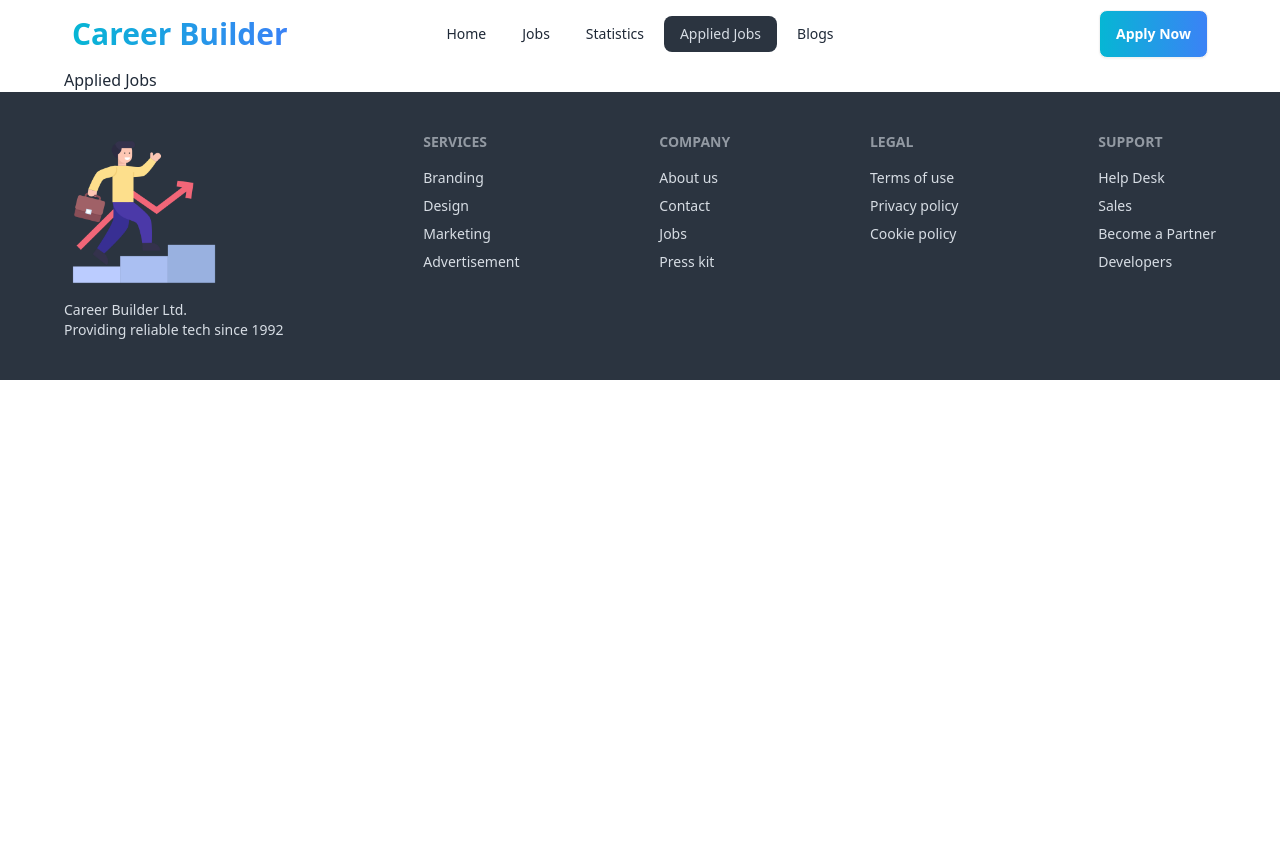
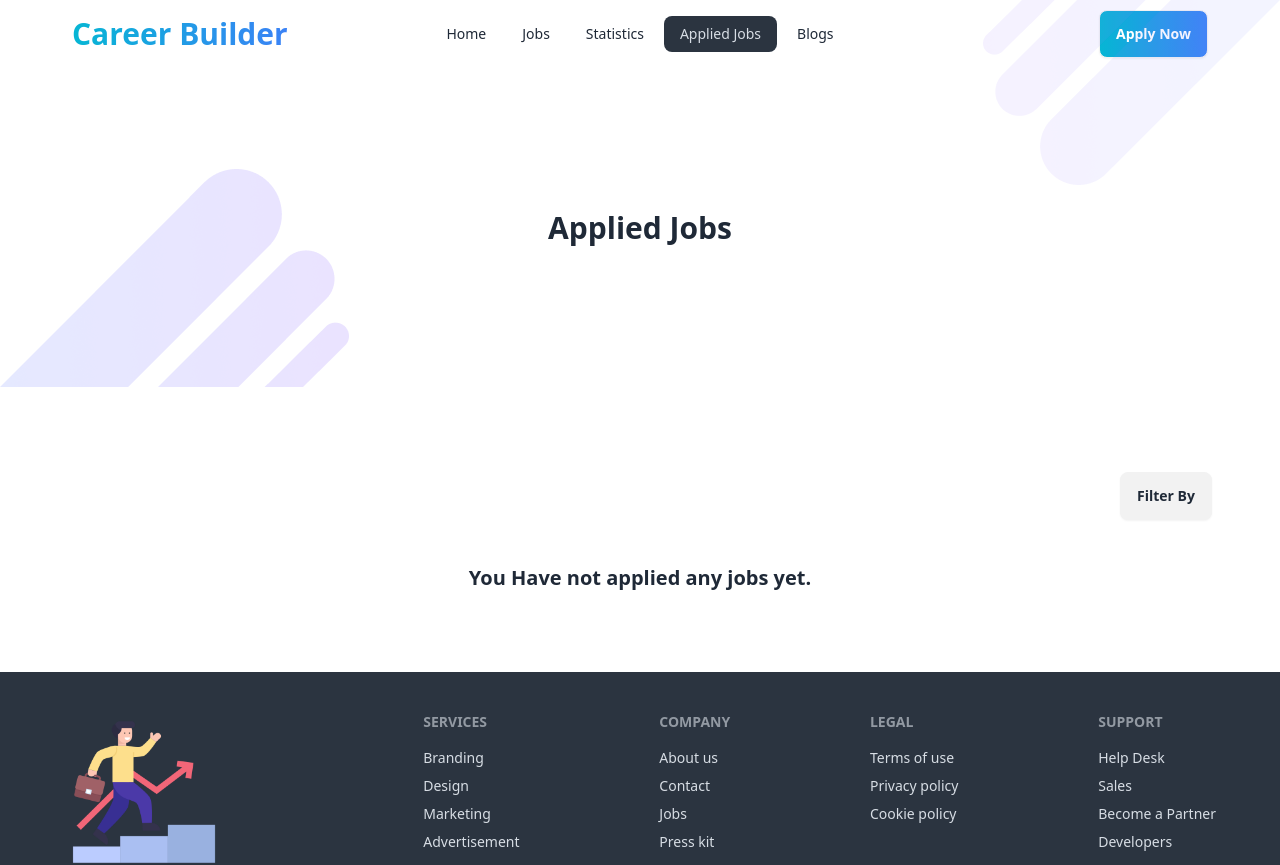
Before and after one commit to antu619/career-builder, a React (Vite) app: page /applied in a window 1280 px wide. Shown: the top 865 px of the page. Before the commit the page ends 800 px from the top, so only its background shows below. Built offline with nearby package versions, Linux system fonts and the light colour scheme.

Commit message:
Show Applied Jobs with filter option

```diff
--- /dev/null
+++ b/src/components/AppliedJobs/AppliedJob.jsx
@@ -0,0 +1,37 @@
+import React from 'react';
+import { AiOutlineDollar } from 'react-icons/ai';
+import { IoLocationOutline } from 'react-icons/io5';
+import { Link } from 'react-router-dom';
+
+const AppliedJob = ({appliedJob}) => {
+
+    const {id, logo, job_title, company_name, remote_or_onsite, location, job_type, salary} = appliedJob;
+
+    return (
+        <div>
+            <div className="flex items-center bg-base-100 shadow-xl border rounded-lg py-5 pl-5 pr-10 gap-5">
+            <div className='flex items-center w-48 h-48 bg-base-200 rounded-lg p-5'>
+            <img src={logo} alt="logo" />
+            </div>
+            <div className="card-body p-0">
+                <h2 className="card-title">{job_title}</h2>
+                <p className='mb-2 font-bold text-lg text-gray-400'>{company_name}</p>
+                <div>
+                    <button className='px-5 py-2 font-extrabold rounded border border-blue-500 text-blue-500 mr-2'>{remote_or_onsite}</button>
+                    <button className='px-5 py-2 font-extrabold rounded border border-blue-500 text-blue-500'>{job_type}</button>
+                </div>
+                <div className='flex gap-8 my-2 text-gray-500'>
+                    <h3 className='flex items-center gap-1 text-xl'><IoLocationOutline /> {location}</h3>
+                    <h3 className='flex items-center gap-1 text-xl'><AiOutlineDollar />Salary: {salary}</h3>
+                </div>
+            </div>
+                <div className="card-actions">
+                    <Link to={`/job/${id}`}>
+                    <button className="btn bg-gradient-to-r from-cyan-500 to-blue-500 text-white">View Details</button></Link>
+                </div>
+        </div>
+        </div>
+    );
+};
+
+export default AppliedJob;
--- a/src/components/AppliedJobs/AppliedJobs.jsx
+++ b/src/components/AppliedJobs/AppliedJobs.jsx
@@ -1,9 +1,70 @@
-import React from 'react';
+import React, { useEffect, useState } from 'react';
+import { useLoaderData } from 'react-router-dom';
+import { getStoredAppliedJob } from '../../utility/localstorage';
+import AppliedJob from './AppliedJob';
 
 const AppliedJobs = () => {
+
+    const jobs = useLoaderData();
+
+    const [appliedJobs, setAppliedJObs] = useState([]);
+
+    const [filteredJobs, setFiteredJobs] = useState([]);
+
+    console.log(filteredJobs);
+
+    const handleJobsFilter = filter => {
+        if (filter === 'all') {
+            setFiteredJobs(appliedJobs);
+        }
+        else if (filter === 'remote') {
+            const remoteJobs = appliedJobs.filter(job => job.remote_or_onsite === 'Remote');
+            setFiteredJobs(remoteJobs);
+        }
+        else if (filter === 'onsite') {
+            const onsiteJobs = appliedJobs.filter(job => job.remote_or_onsite === 'Onsite');
+            setFiteredJobs(onsiteJobs);
+        }
+    }
+
+    useEffect(() => {
+        const storedJobIds = getStoredAppliedJob();
+        if (jobs.length > 0) {
+            const jobsApplied = jobs.filter(job => storedJobIds.includes(job.id))
+            setAppliedJObs(jobsApplied);
+            setFiteredJobs(jobsApplied);
+        }
+    }, []);
+
     return (
         <div>
-            <p>Applied Jobs</p>
+            {/* Applied Jobs Banner */}
+            <div className='flex items-center justify-center static h-80'>
+                <img className='absolute left-0 top-[169px]' src="/src/assets/images/bg1.png" alt="" />
+                <h2 className='text-3xl font-bold'>Applied Jobs</h2>
+                <img className='absolute top-0 right-0' src="/src/assets/images/bg2.png" alt="" />
+            </div>
+            {/* Applied Jobs */}
+            <div className='flex justify-end mt-20 mb-10'>
+                <div className="dropdown dropdown-end">
+                    <div tabIndex={0} role="button" className="btn m-1">Filter By</div>
+                    <ul tabIndex={0} className="dropdown-content z-[1] menu p-2 shadow bg-base-100 rounded-box w-52">
+                    <li onClick={() => handleJobsFilter('all')}><a>All</a></li>
+                    <li onClick={() => handleJobsFilter('remote')}><a>Remote</a></li>
+                    <li onClick={() => handleJobsFilter('onsite')}><a>Onsite</a></li>
+                    </ul>
+                </div>
+            </div>
+            <div className='grid gap-5 mb-20'>
+                {
+                    filteredJobs[0] ?
+                    filteredJobs.map(appliedJob => <AppliedJob key={appliedJob.id} appliedJob={appliedJob}></AppliedJob>)
+                    :
+                    <div>
+                        <h2 className='font-bold text-xl text-center' >You Have not applied any jobs yet.</h2>
+                    </div>
+                }
+            </div>
         </div>
     );
 };
--- a/src/components/JobDetails/JobDetails.jsx
+++ b/src/components/JobDetails/JobDetails.jsx
@@ -18,7 +18,7 @@ const JobDetails = () => {
     const {job_description, job_responsibility, educational_requirements, experiences, salary, job_title, contact_information  } = job;
 
     const handleAppliedJob = () => {
-        saveAppliedJob(id);
+        saveAppliedJob(idInt);
         toast.success("Successfully Applied!");
     }
 
--- a/src/main.jsx
+++ b/src/main.jsx
@@ -23,7 +23,8 @@ const router = createBrowserRouter([
       },
       {
         path: '/applied',
-        element: <AppliedJobs />
+        element: <AppliedJobs />,
+        loader: () => fetch('/jobs.json')
       },
       {
         path: '/job/:id',
```
